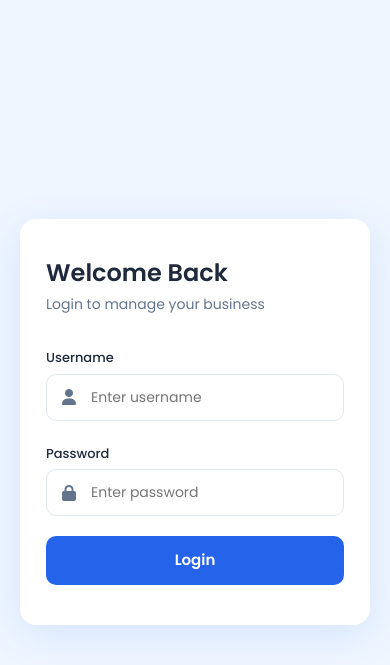
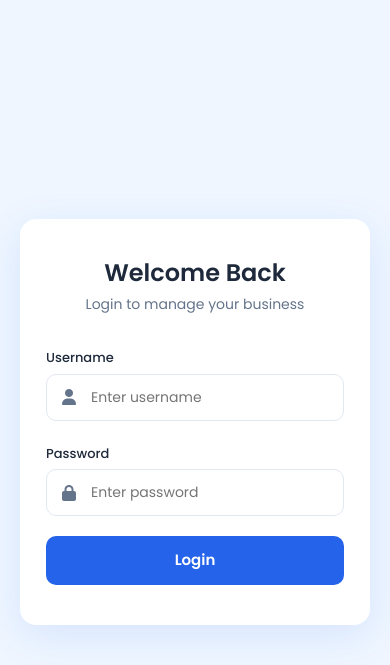
Before and after one commit to shantokarmoker8/Ledger-go, a PHP site: page /login.php in a window 390 px wide. Shown: the top 665 px of the page. Run offline with PHP 8.4, Linux system fonts and the light colour scheme; some libraries are stand-ins or nearby versions.

Commit message:
login page responsive

```diff
--- a/login.php
+++ b/login.php
@@ -191,6 +191,10 @@ if (isset($_SESSION['user_id'])) {
         .login-right {
             padding: 40px 26px;
         }
+        .login-right h2,
+        .login-right p.subtitle {
+            text-align: center;
+        }
     }
 </style>
 </head>
```
